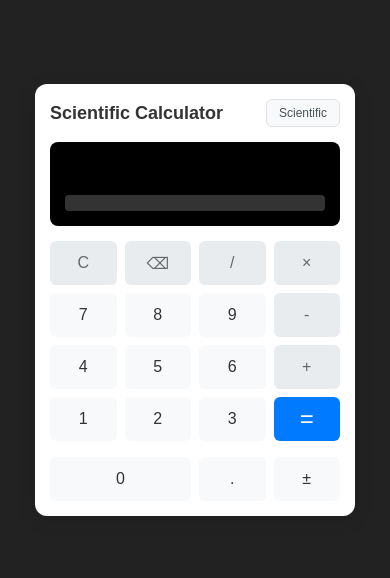
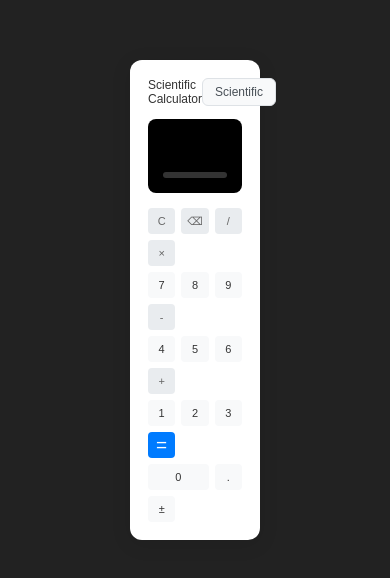
Before and after one commit to Danien-ux/Calculator-X, a plain HTML site: page index.html in a window 390 px wide. Shown: the part 152-730 px from the top of the page. Drawn offline with Linux system fonts and the light colour scheme.

Commit message:
Update styles.css
Add file

```diff
--- a/styles.css
+++ b/styles.css
@@ -19,9 +19,9 @@ body {
     background-color: #fff;
     border-radius: 12px;
     box-shadow: 0 4px 20px rgba(0, 0, 0, 0.1);
-    padding: 20px;
+    padding: 18px;
     width: 100%;
-    max-width: 320px;
+    max-width: 130px;
     position: relative;
 }
 
@@ -30,13 +30,13 @@ body {
     display: flex;
     justify-content: space-between;
     align-items: center;
-    margin-bottom: 15px;
+    margin-bottom: 13px;
 }
 
 .header h1 {
-    font-size: 18px;
+    font-size: 12px;
     color: #333;
-    font-weight: 600;
+    font-weight: 100;
 }
 
 .mode-btn {
@@ -82,21 +82,21 @@ body {
 #history-list {
     background-color: #333;
     border-radius: 4px;
-    max-height: 120px;
+    max-height: 65px;
     overflow-y: auto;
-    margin-top: 10px;
-    padding: 8px;
-    font-size: 12px;
+    margin-top: 6px;
+    padding: 3px;
+    font-size: 9px;
     color: #fff;
-    line-height: 1.4;
+    line-height: 0.67;
 }
 
 .history-item {
-    margin-bottom: 4px;
+    margin-bottom: 2px;
     cursor: pointer;
-    padding: 2px 0;
+    padding: 1px 0;
     border-bottom: 1px solid #555;
-    transition: background-color 0.2s;
+    transition: background-color 0.1s;
 }
 
 .history-item:hover {
@@ -109,14 +109,14 @@ body {
 
 .clear-history-btn {
     position: absolute;
-    top: 5px;
-    right: 5px;
+    top: 3px;
+    right: 3px;
     background-color: rgba(255, 255, 255, 0.2);
     border: none;
     color: #fff;
-    font-size: 10px;
-    padding: 2px 6px;
-    border-radius: 3px;
+    font-size: 7px;
+    padding: 1px 4px;
+    border-radius: 2px;
     cursor: pointer;
     display: none;
 }
@@ -132,29 +132,29 @@ body {
 /* Buttons */
 .buttons {
     display: grid;
-    gap: 8px;
+    gap: 6px;
 }
 
 .row {
     display: grid;
-    grid-template-columns: repeat(4, 1fr);
-    gap: 8px;
+    grid-template-columns: repeat(3, 1fr);
+    gap: 6px;
 }
 
 .row.sci-row {
-    grid-template-columns: repeat(5, 1fr);
+    grid-template-columns: repeat(4, 1fr);
 }
 
 .sci-row .equals {
-    grid-row: span 3;
+    grid-row: span 2;
 }
 
 .btn {
-    height: 48px;
+    height: 26px;
     border: none;
-    border-radius: 6px;
-    font-size: 18px;
-    font-weight: 500;
+    border-radius: 4px;
+    font-size: 11px;
+    font-weight: 160;
     cursor: pointer;
     transition: all 0.1s ease;
     touch-action: manipulation;
@@ -192,7 +192,7 @@ body {
     background-color: #007bff;
     color: #fff;
     grid-row: span 2;
-    font-size: 24px;
+    font-size: 19px;
 }
 
 .btn.equals:hover {
@@ -225,19 +225,19 @@ body {
 }
 
 /* Responsive adjustments */
-@media (max-width: 400px) {
+@media (max-width: 200px) {
     .calculator-container {
-        margin: 10px;
-        padding: 15px;
+        margin: 7px;
+        padding: 12px;
     }
 
     .btn {
-        height: 44px;
-        font-size: 16px;
+        height: 23px;
+        font-size: 8px;
     }
 
     #display {
-        font-size: 24px;
+        font-size: 18px;
     }
 }
 
```
